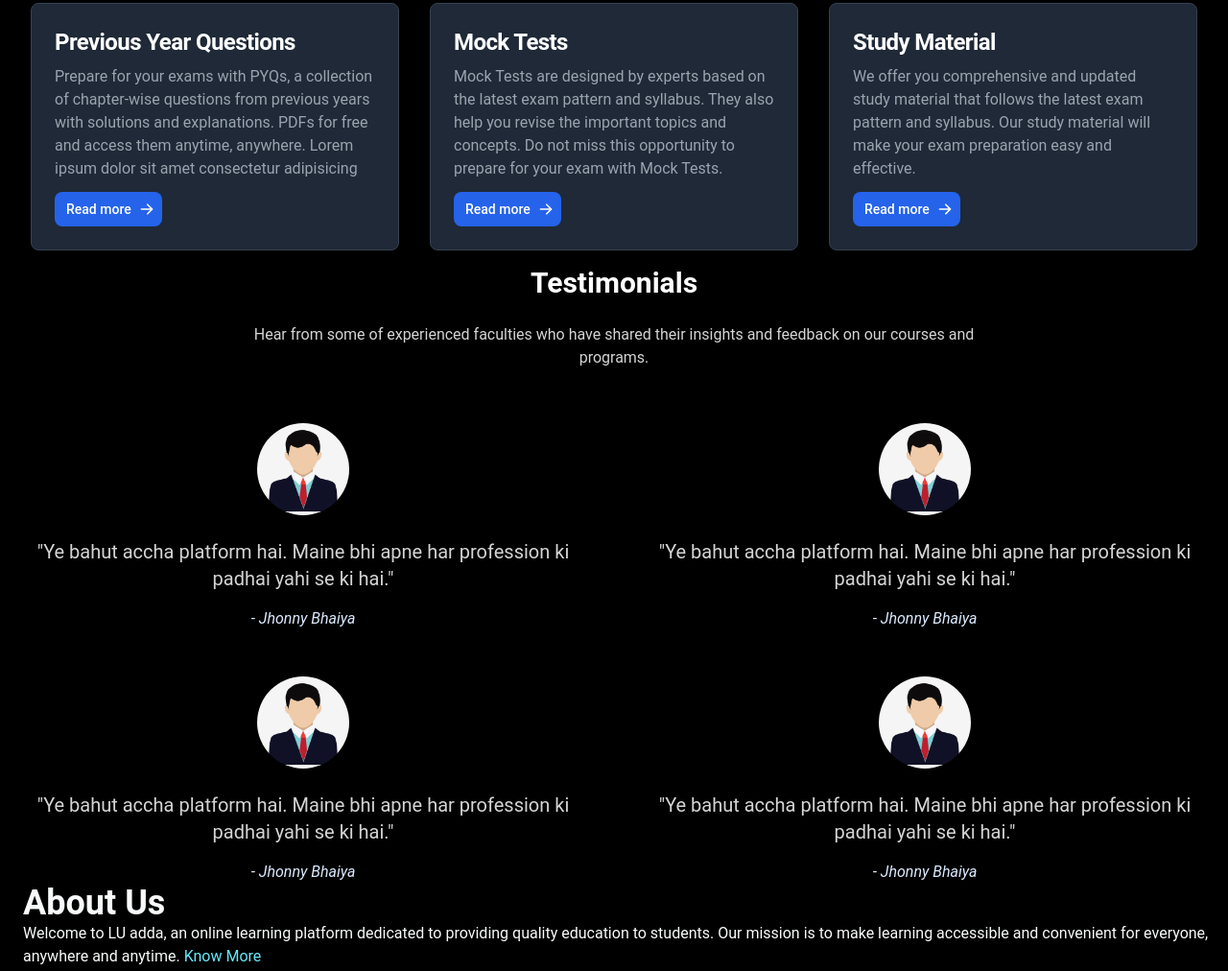
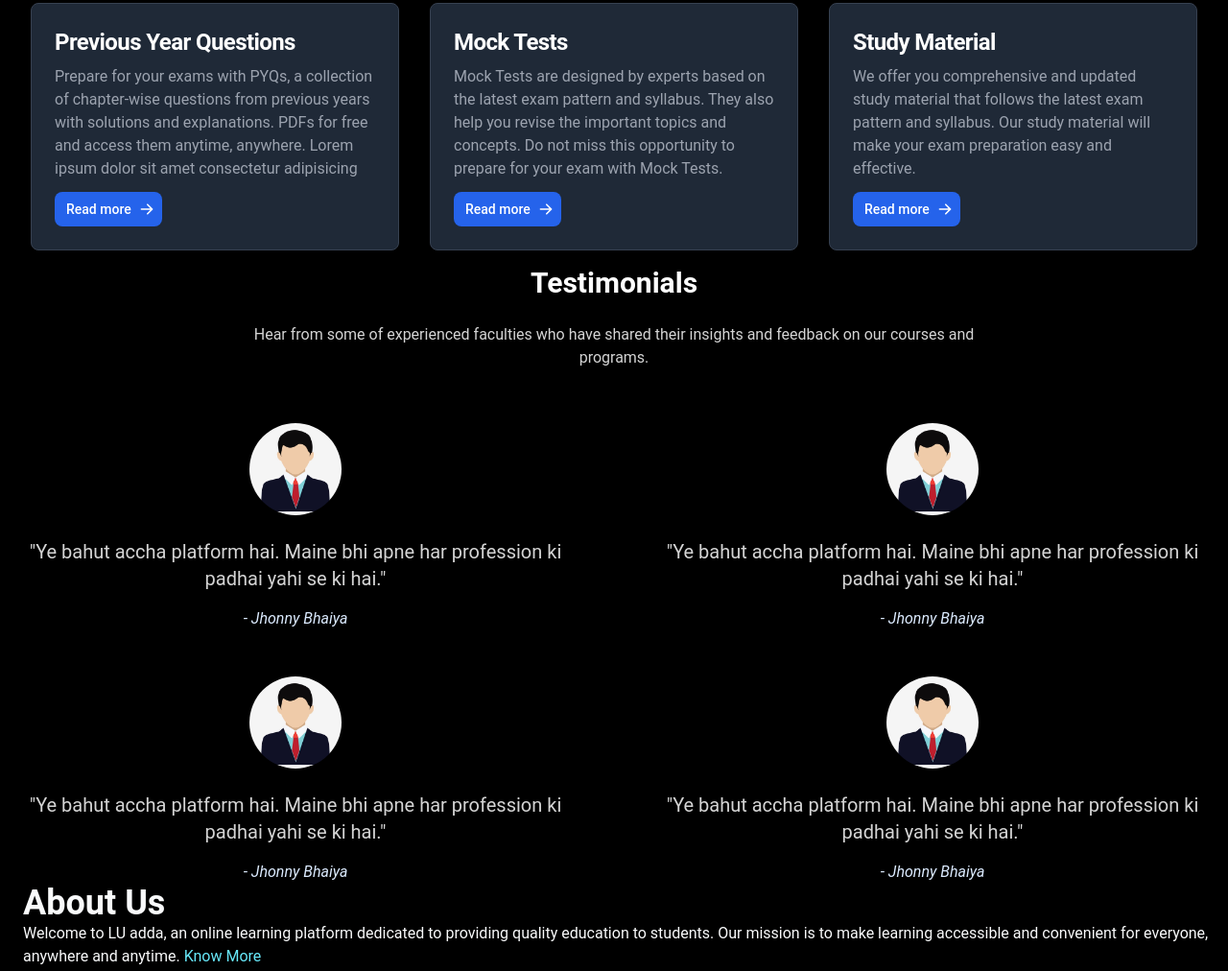
Before and after one commit to naimish-shuklaa/Luadd-.github.io, a plain HTML site: page index.html in a window 1280 px wide. Shown: the part 1166-2178 px from the top of the page at 96% size. Drawn offline with nearby package versions, Linux system fonts and the light colour scheme.

Commit message:
Update index.html
px to pl

```diff
--- a/index.html
+++ b/index.html
@@ -308,7 +308,7 @@
 
 
     <!-- Testimonial -->
-    <section  class="px-4 mb-0">
+    <section  class="pl-4 mb-0">
         <div class="mx-auto max-w-3xl text-center">
             <h3 class="mb-6 text-white text-3xl font-bold">Testimonials</h3>
             <p class="mb-6 pb-2 text-neutral-300 md:mb-12">
```
